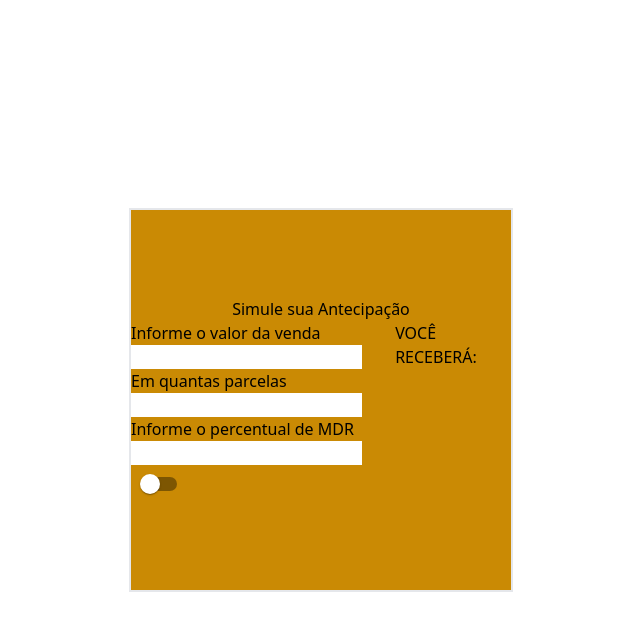
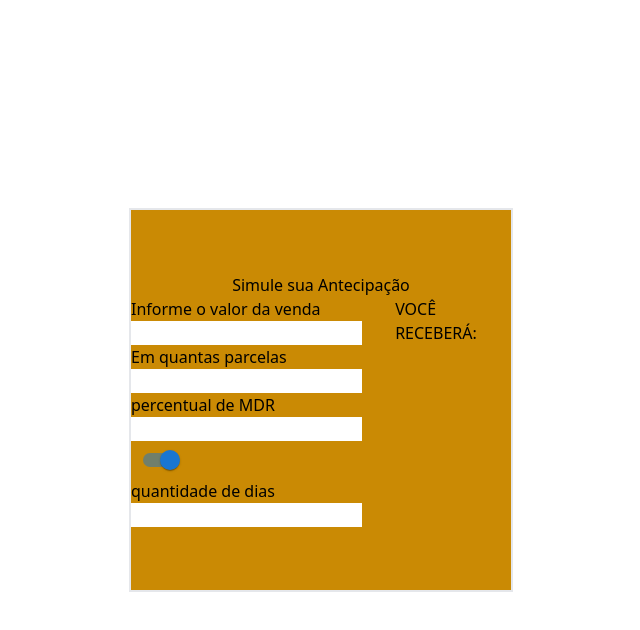
Before and after one commit to gabriel-felberg/Test-1-sales-anticipation-simulation, a React (Create React App) app in the folder test-tecnico/: page / in a window 1280 px wide. Both pictures are taken after a click on the element 489 px from the left and 484 px from the top of the page. Shown: the top 630 px of the page, without its empty margins (319-959 px from the left). Built offline with nearby package versions, Linux system fonts and the light colour scheme.

Commit message:
feat/ adicionado dias

```diff
--- a/test-tecnico/src/components/simulation/form/index.jsx
+++ b/test-tecnico/src/components/simulation/form/index.jsx
@@ -6,7 +6,8 @@ const Form = ({ setRequest }) => {
   const [amount, setAmount] = useState(undefined);
   const [installments, setInstallments] = useState(undefined);
   const [mdr, setMdr] = useState(undefined);
-  const [state, setState] = useState(true);
+  const [days, setDay] = useState(undefined);
+  const [state, setState] = useState(false);
 
   function callback(event) {
     event.preventDefault();
@@ -14,26 +15,38 @@ const Form = ({ setRequest }) => {
       setAmount(event.target.value);
     } else if (event.target.name === "installments") {
       setInstallments(event.target.value);
+    } else if (event.target.name === "mdr") {
+      setMdr(event.target.value);
     } else {
-      setMdr(event.target.value);
+      setDay(event.target.value);
     }
-    //if (event.target.name === "mdr") {
-    //  setMdr(event.target.value);
-    //}
-    console.log(amount, installments, mdr);
   }
+  function Transform(day) {
+    let arr = []
+    day
+      ?.split(",")
+      ?.map((e) =>
+        e === "[" || e === "]" || e === " " || e === ","
+          ? undefined
+          : arr.push(Number(e))
+      );
+    return arr
+    }
   useEffect(() => {
+    Transform(days);
     if (
       (amount !== undefined) &
-      (installments !== undefined) &
-      (mdr !== undefined)
+        (installments !== undefined) &
+        (mdr !== undefined) ||
+      days !== undefined
     ) {
-      setRequest({ amount, installments, mdr });
+      days
+        ? setRequest({ amount, installments, mdr, days: Transform(days) })
+        : setRequest({ amount, installments, mdr });
     }
     // eslint-disable-next-line react-hooks/exhaustive-deps
-  }, [mdr, amount, installments]);
+  }, [mdr, amount, installments, days]);
 
-  console.log(amount, installments, mdr);
   return (
     <form>
       <label>
@@ -53,13 +66,21 @@ const Form = ({ setRequest }) => {
         />
       </label>
       <label>
-        <h3>Informe o percentual de MDR</h3>
+        <h3>percentual de MDR</h3>
         <input type="number" name="mdr" onChange={(event) => callback(event)} />
       </label>
       <Switch
         checked={state}
         onChange={() => (state ? setState(false) : setState(true))}
       />
+      {state ? (
+        <label>
+          <h3>quantidade de dias</h3>
+          <input value={days} type="text" name="day" onChange={(event) => callback(event)} />
+        </label>
+      ) : (
+        <div></div>
+      )}
     </form>
   );
 };
--- a/test-tecnico/src/components/simulation/index.jsx
+++ b/test-tecnico/src/components/simulation/index.jsx
@@ -22,7 +22,6 @@ const Simulation = () => {
   }, [request]);
 
   function refreshSeach() {
-    console.log(request);
     axios
       .post(`https://frontend-challenge-7bu3nxh76a-uc.a.run.app`, request)
       .then((response) => {
```
